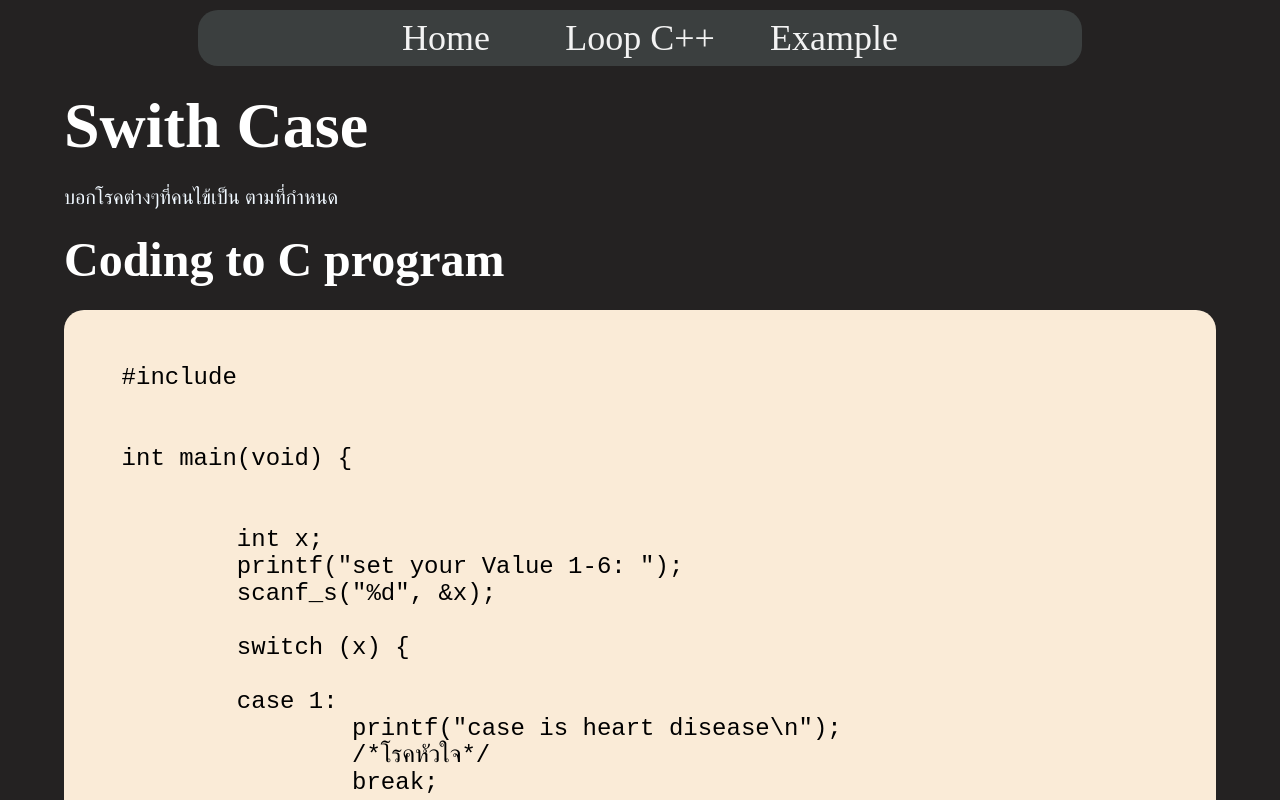
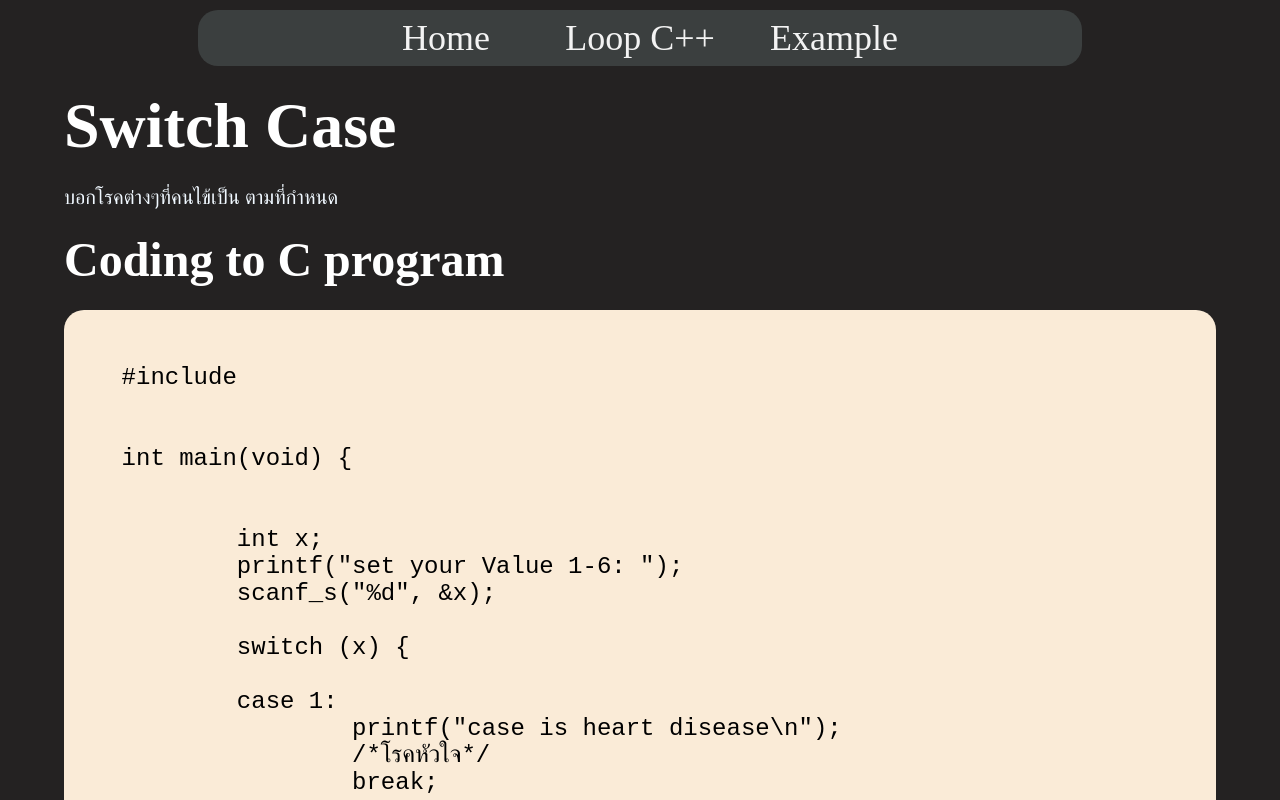
Before and after one commit to Earthyy/mini-project, a plain HTML site: page public/loop switchcase.html in a window 1280 px wide. Shown: the top 800 px of the page. Drawn offline with nearby package versions, Linux system fonts and the light colour scheme.

Commit message:
19/9/64 21.35

```diff
--- a/public/loop switchcase.html
+++ b/public/loop switchcase.html
@@ -48,7 +48,7 @@
         <section class="position" id="while">
             <!-- while loop -->
             <header>
-                <h1>Swith Case</h1>
+                <h1>Switch Case</h1>
                 <p>บอกโรคต่างๆที่คนไข้เป็น ตามที่กำหนด</p>
                 <article>
                     <h2>Coding to C program</h2>
```
